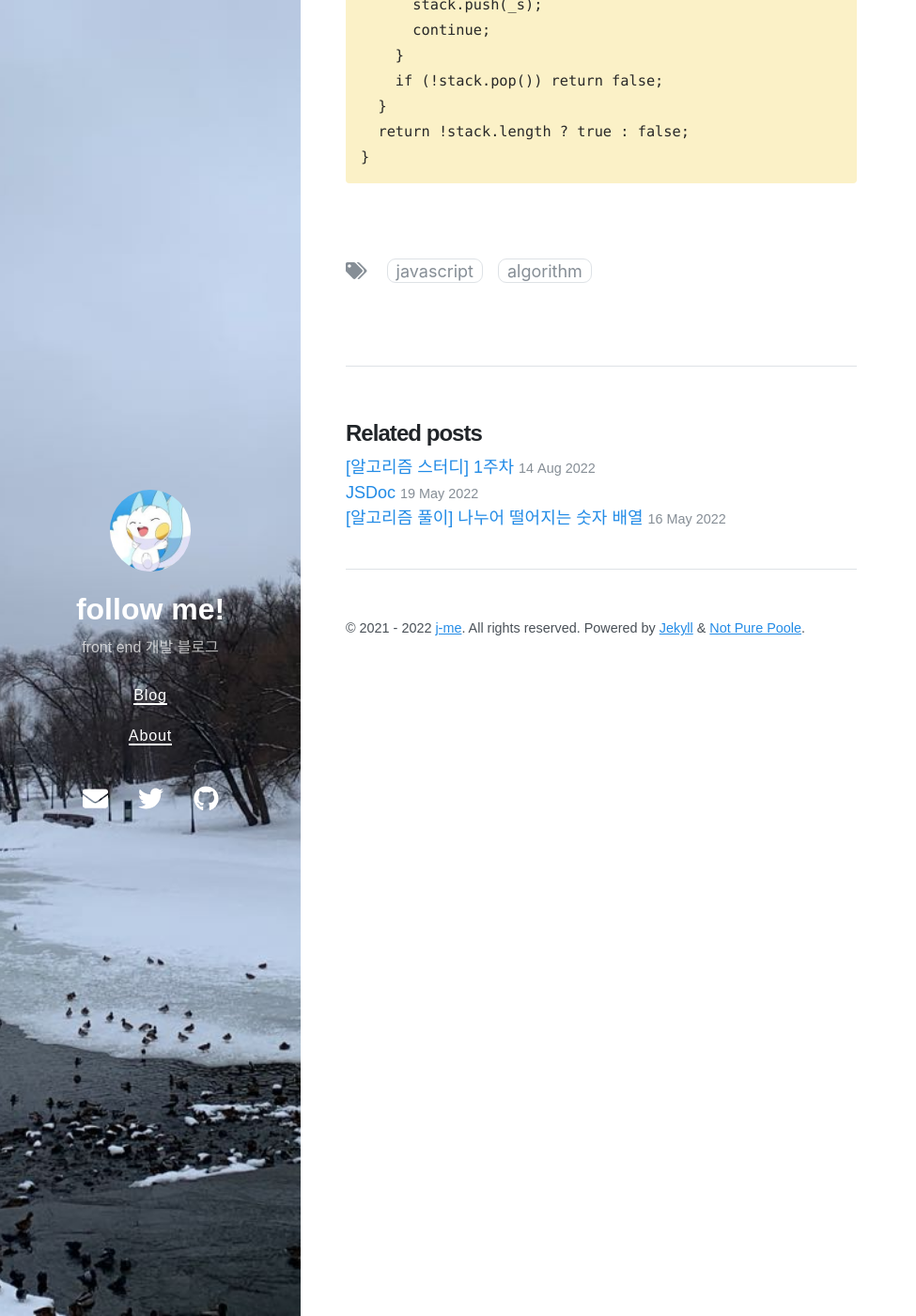
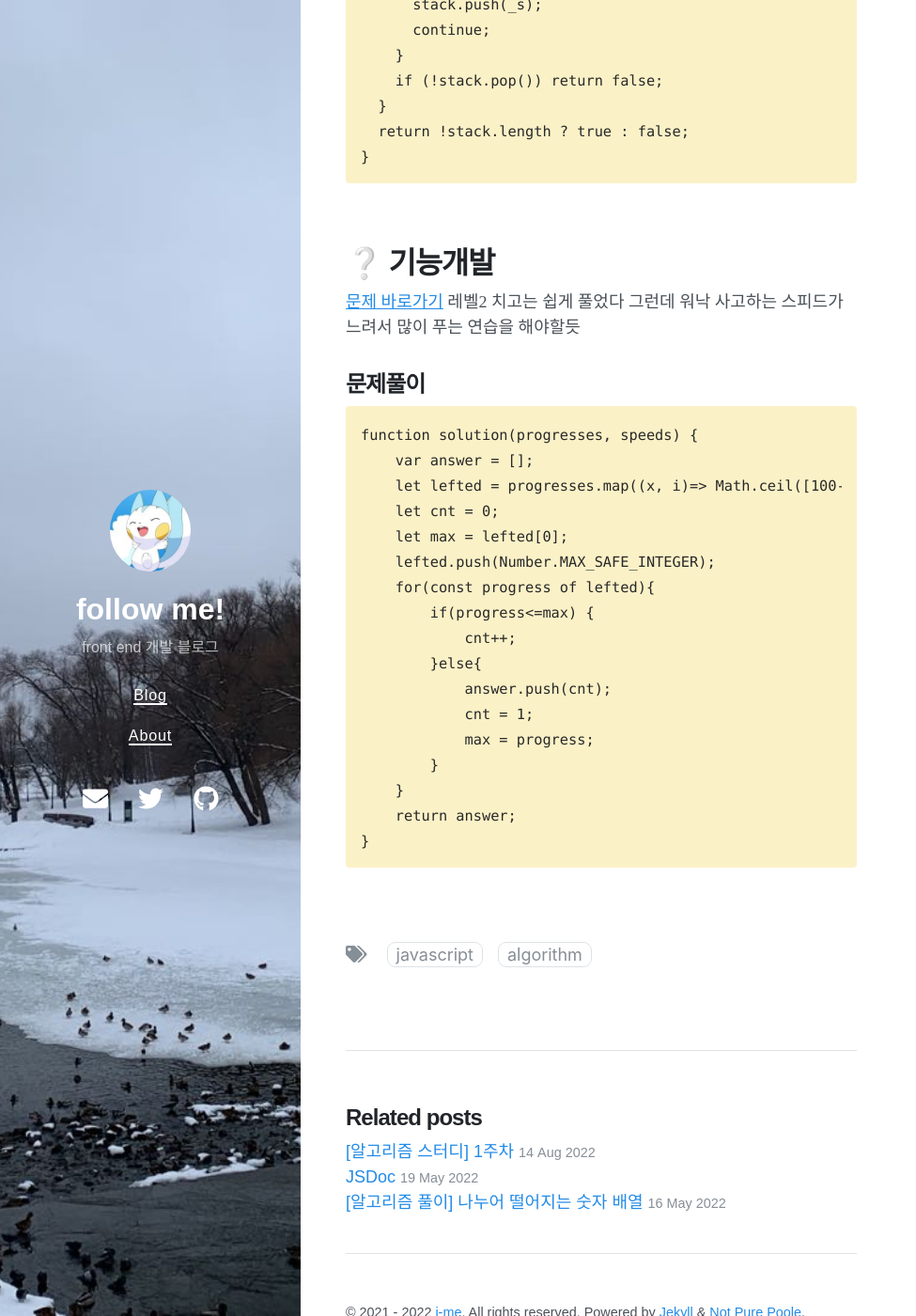
Before and after one commit to micmacbox/micmacbox.github.io, a Jekyll site: the page built from algorithm/_posts/2022-08-16-algorithm_study_week02.md, in a window 1280 px wide and 1400 px high, scrolled down 1810 px. Shown: the whole window at 94% size, without its empty margins (0-975 px from the left). Built offline with Jekyll 4.4.1, drawn with Linux system fonts in a browser that asks for light colours; nearby versions of some CDN libraries.

Commit message:
fix: [알고리즘 스터디 2주차] 알고리즘 문제 추가

````diff
--- a/algorithm/_posts/2022-08-16-algorithm_study_week02.md
+++ b/algorithm/_posts/2022-08-16-algorithm_study_week02.md
@@ -84,3 +84,33 @@ function solution(s) {
 ```
 
 <br>
+
+# ❔ 기능개발
+
+[문제 바로가기](https://school.programmers.co.kr/learn/courses/30/lessons/42586)
+레벨2 치고는 쉽게 풀었다
+그런데 워낙 사고하는 스피드가 느려서 많이 푸는 연습을 해야할듯
+
+## 문제풀이
+
+```
+function solution(progresses, speeds) {
+    var answer = [];
+    let lefted = progresses.map((x, i)=> Math.ceil([100-x]/speeds[i]));
+    let cnt = 0;
+    let max = lefted[0];
+    lefted.push(Number.MAX_SAFE_INTEGER);
+    for(const progress of lefted){
+        if(progress<=max) {
+            cnt++;
+        }else{
+            answer.push(cnt);
+            cnt = 1;
+            max = progress;
+        }
+    }
+    return answer;
+}
+```
+
+<br>
````
